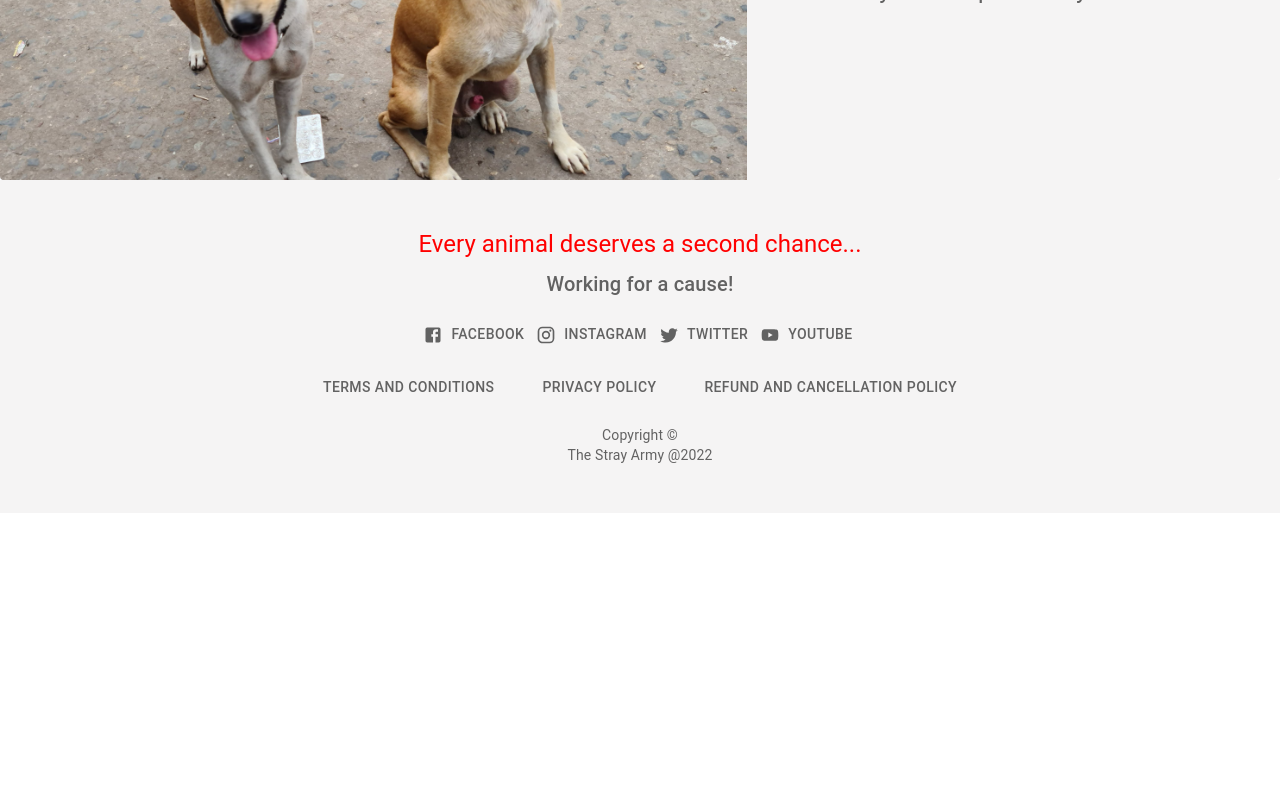
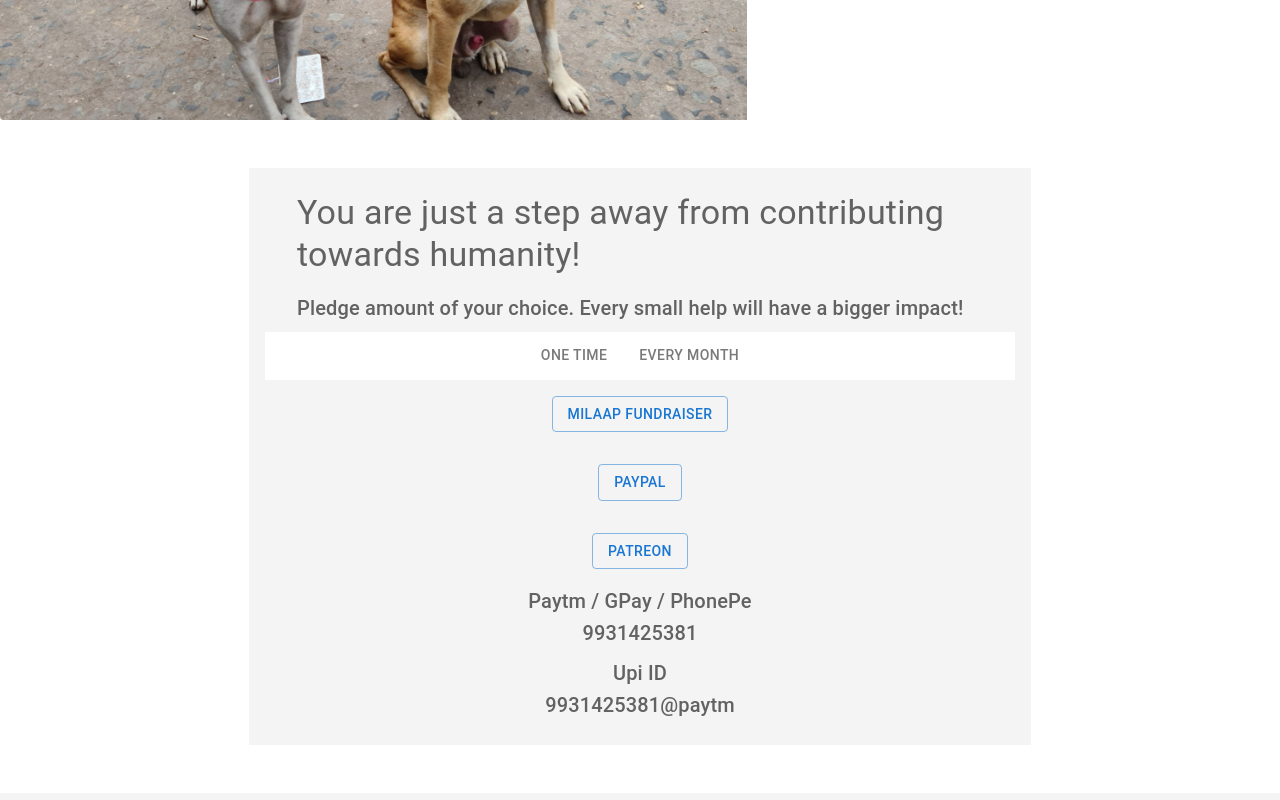
Before and after one commit to RitikBaba/TheStrayArmy, a React (Create React App) app: page /donate in a window 1280 px wide. Shown: the part 760-1560 px from the top of the page. Before the commit the page ends 1273 px from the top, so only its background shows below. Built offline with nearby package versions, Linux system fonts and the light colour scheme.

Commit message:
Final Edit with routing and donate page complete

```diff
--- a/package.json
+++ b/package.json
@@ -6,6 +6,7 @@
     "@emotion/react": "^11.9.0",
     "@emotion/styled": "^11.8.1",
     "@fontsource/roboto": "^4.5.7",
+    "@material-ui/lab": "^4.0.0-alpha.61",
     "@mui/icons-material": "^5.8.2",
     "@mui/material": "^5.8.2",
     "@testing-library/jest-dom": "^5.16.4",
--- a/src/App.js
+++ b/src/App.js
@@ -11,11 +11,14 @@ import Terms from './components/terms';
 import Privacy from './components/privacy';
 import RefundP from './components/randcp';
 import Donate from './components/donate';
+import ScrollToTop from './components/scroll';
+
 
 
 function App() {
   return (
     <BrowserRouter>
+        <ScrollToTop/>
       <Routes>
         <Route path="/" element={<Homepage/>}/>
         <Route path="about" element={<About/>}/>
--- a/src/components/donate.js
+++ b/src/components/donate.js
@@ -5,24 +5,42 @@ import Card from '@mui/material/Card';
 import CardContent from '@mui/material/CardContent';
 import CardMedia from '@mui/material/CardMedia';
 import Typography from '@mui/material/Typography';
+import TextField from '@mui/material/TextField';
 import { Button } from '@mui/material'
 import donateimg from './images/donate.jpg';
+import Tabs from '@mui/material/Tabs';
+import Tab from '@mui/material/Tab';
+import TabContext from '@material-ui/lab/TabContext';
+import TabList from '@material-ui/lab/TabList';
+import TabPanel from '@material-ui/lab/TabPanel';
 import cover from './images/cover.jpg';
 // import { Button } from '@mui/material';
 import Navbar from "./navbar";
 import Footer from "./footer";
 import BorderColorRoundedIcon from '@mui/icons-material/BorderColorRounded';
 import TitlebarImageList from "./image_with_name";
+import FacebookIcon from '@mui/icons-material/Facebook';
+import InstagramIcon from '@mui/icons-material/Instagram';
+import UpforA from "./upforadop";
+import EmailIcon from '@mui/icons-material/Email';
+import Radio from '@mui/material/Radio';
+import RadioGroup from '@mui/material/RadioGroup';
+import FormControlLabel from '@mui/material/FormControlLabel';
+import FormControl from '@mui/material/FormControl';
+import FormLabel from '@mui/material/FormLabel';
+
 
 
 function Donate() {
+  const [value, setValue] = React.useState(0);
+
+  const handleChange = (event, newValue) => {
+    setValue(newValue);
+  };
   return (
     <>
         <Box>
         <Navbar/>
-        <br />
-        <br />
-        <br />
         <br />
         <br />
         <br />
@@ -36,7 +54,7 @@ function Donate() {
         </Card>
 
       </Box>
-      <Card sx={{ display: 'flex',bgcolor:'#F5F4F4', alignItems: 'center', justifyContent:'space-between',boxShadow: 'none'}}>
+      <Card sx={{ display: 'flex', alignItems: 'center', justifyContent:'space-between',boxShadow: 'none'}}>
         <CardMedia
             component="img"
             sx={{ height: 500,flex:1.4 }}
@@ -53,6 +71,99 @@ function Donate() {
         </CardContent>
       </Box>
     </Card>
+    <Card sx={{ display: 'flex', alignItems: 'center', justifyContent:'space-evenly',boxShadow: 'none'}}>
+    <CardContent sx={{ width: 750,my:6 ,bgcolor:'#F5F4F4'}}>
+          <Typography variant="h4" color="text.secondary" component="div" sx={{px:4,py:1}}>
+          You are just a step away from contributing towards humanity!
+          </Typography>
+          <Typography variant="h6" color="text.secondary" component="div" sx={{px:4,py:1}}>
+          Pledge amount of your choice. Every small help will have a bigger impact!
+          </Typography>
+          <Box sx={{ width:'100%' , bgcolor: 'background.paper'}}>
+          <TabContext value={value}>
+              <TabList onChange={handleChange} centered>
+                <Tab label="One Time" value="1" />
+                <Tab label="Every Month" value="2" />
+              </TabList>
+              <TabPanel value="1">
+                  <Box sx={{display:'flex', alignItems: 'center',flexDirection:'column', justifyContent:'space-evenly'}}>
+                    <Typography variant="h6" color="text.secondary" component="div" sx={{px:4,py:1}}>
+                    Pledge a amout towards Humanity
+                    </Typography>
+                    <FormControl>
+                        {/* <FormLabel id="demo-row-radio-buttons-group-label"></FormLabel> */}
+                        <RadioGroup
+                          row
+                          aria-labelledby="demo-row-radio-buttons-group-label"
+                          name="row-radio-buttons-group"
+                        >
+                          <FormControlLabel value="100" control={<Radio />} label="₹100" />
+                          <FormControlLabel value="500" control={<Radio />} label="₹500" />
+                          <FormControlLabel value="1000" control={<Radio />} label="₹1,000" />
+                          <FormControlLabel value="5000" control={<Radio />} label="₹5,000" />
+                          <FormControlLabel value="10000" control={<Radio />} label="₹10,000" />
+                        </RadioGroup>
+                      </FormControl>
+                      <TextField id="fullWidth" label="Others" variant="outlined" type="number"  sx={{ my: 2}}/>
+                      <Button variant="outlined" sx={{ my: 2, display: 'block' }}>
+                          Pledge Now
+                      </Button>
+                  </Box>
+              </TabPanel>
+              <TabPanel value="2" >
+              <Box sx={{display:'flex', alignItems: 'center',flexDirection:'column', justifyContent:'space-evenly'}}>
+                    <Typography variant="h6" color="text.secondary" component="div" sx={{px:4,py:1}}>
+                    Pledge a amout towards Humanity
+                    </Typography>
+                    <FormControl>
+                        {/* <FormLabel id="demo-row-radio-buttons-group-label"></FormLabel> */}
+                        <RadioGroup
+                          row
+                          aria-labelledby="demo-row-radio-buttons-group-label"
+                          name="row-radio-buttons-group"
+                        >
+                          <FormControlLabel value="100" control={<Radio />} label="₹100/mon" />
+                          <FormControlLabel value="500" control={<Radio />} label="₹500/mon" />
+                          <FormControlLabel value="1000" control={<Radio />} label="₹1,000/mon" />
+                          <FormControlLabel value="5000" control={<Radio />} label="₹5,000/mon" />
+                          <FormControlLabel value="10000" control={<Radio />} label="₹10,000/mon" />
+                        </RadioGroup>
+                      </FormControl>
+                      <TextField id="fullWidth" label="Others" variant="outlined" type="number"  sx={{ my: 2}}/>
+                      <Button variant="outlined" sx={{ my: 2, display: 'block' }}>
+                          Pledge Now
+                      </Button>
+                  </Box>
+              </TabPanel>
+          </TabContext>
+          </Box>
+          <Box sx={{display:'flex', alignItems: 'center',flexDirection:'column', justifyContent:'space-evenly'}}>
+            <Button variant="outlined" target="_blank" href="https://milaap.org/fundraisers/support-the-stray-dogs" sx={{ my: 2, display: 'block' }}>
+            Milaap Fundraiser
+            </Button>
+            <Button variant="outlined" target="_blank" href="https://www.paypal.com/paypalme/thestrayarmy" sx={{ my: 2, display: 'block' }}>
+            Paypal
+            </Button>
+            <Button variant="outlined" target="_blank" href="https://www.patreon.com/thestrayarmy" sx={{ my: 2, display: 'block' }}>
+            Patreon
+            </Button>
+          </Box>
+          <Box sx={{display:'flex', alignItems: 'center',flexDirection:'column', justifyContent:'space-evenly'}}>
+          <Typography variant="h6" color="text.secondary" component="div" sx={{px:4}}>
+          Paytm / GPay / PhonePe
+          </Typography>
+          <Typography variant="h6" color="text.secondary" component="div" sx={{px:4}}>
+          9931425381
+          </Typography>
+          <Typography variant="h6" color="text.secondary" component="div" sx={{px:4,pt:1}}>
+          Upi ID
+          </Typography>
+          <Typography variant="h6" color="text.secondary" component="div" sx={{px:4}}>
+          9931425381@paytm
+          </Typography>
+          </Box>
+      </CardContent>
+      </Card>
       <Footer/>
     </>
   )
--- a/src/components/navbar.js
+++ b/src/components/navbar.js
@@ -8,7 +8,7 @@ import AdbIcon from '@mui/icons-material/Adb';
 import mainlogo from './logo.png';
 import textpng from './text.png';
 import VolunteerActivismTwoToneIcon from '@mui/icons-material/VolunteerActivismTwoTone';
-import { NavLink } from 'react-router-dom';
+import { NavLink,Link } from 'react-router-dom';
 
 // const pages = ['Home', 'About Us', 'What we do', 'Success Stories' , 'Up for Adoption' ,'Contact Us'];
 // const settings = ['Profile', 'Account', 'Dashboard', 'Logout'];
@@ -86,7 +86,7 @@ const Navbar = () => {
 
           <Box sx={{ flexGrow: 0 }}>
           <Button variant="contained" color="error" endIcon={<VolunteerActivismTwoToneIcon sx={{ fontSize: 100 }}/>}>
-            Donate
+            <Link to="/donate" className='text-link'> Donate</Link>
           </Button>
           </Box>
         </Toolbar>
--- /dev/null
+++ b/src/components/scroll.js
@@ -0,0 +1,12 @@
+import { useEffect } from "react";
+import { useLocation } from "react-router-dom";
+
+export default function ScrollToTop() {
+  const { pathname } = useLocation();
+
+  useEffect(() => {
+    window.scrollTo(0, 0);
+  }, [pathname]);
+
+  return null;
+}
```
Also changed, not shown: 1 other file (tests, documents, lock files or other folders).
